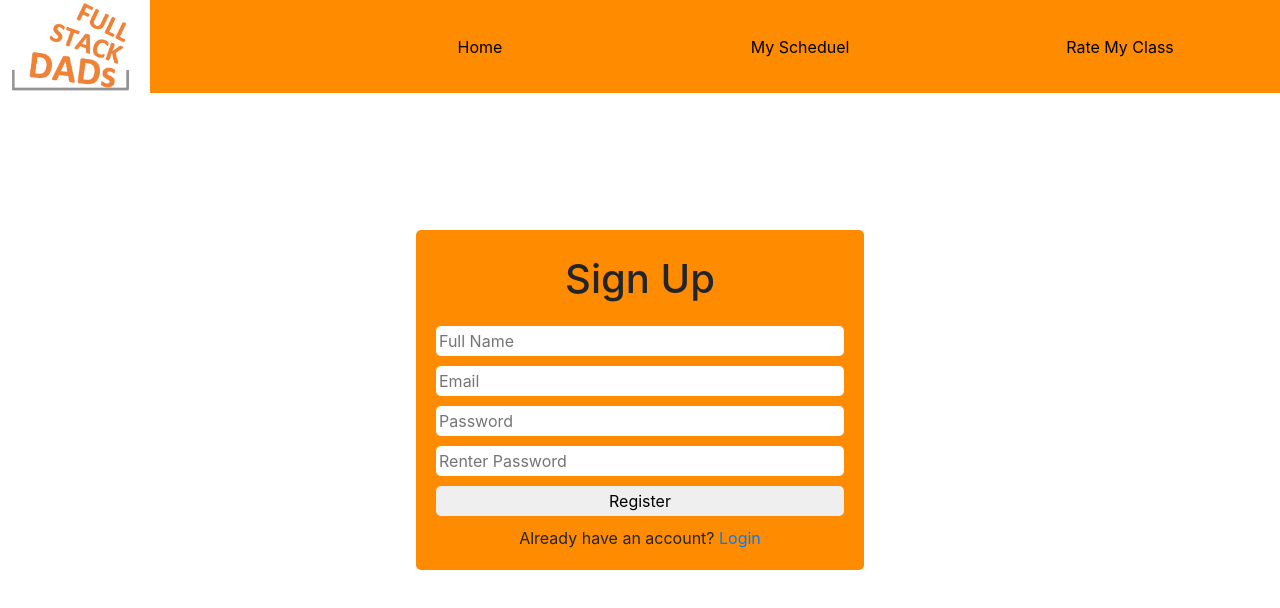
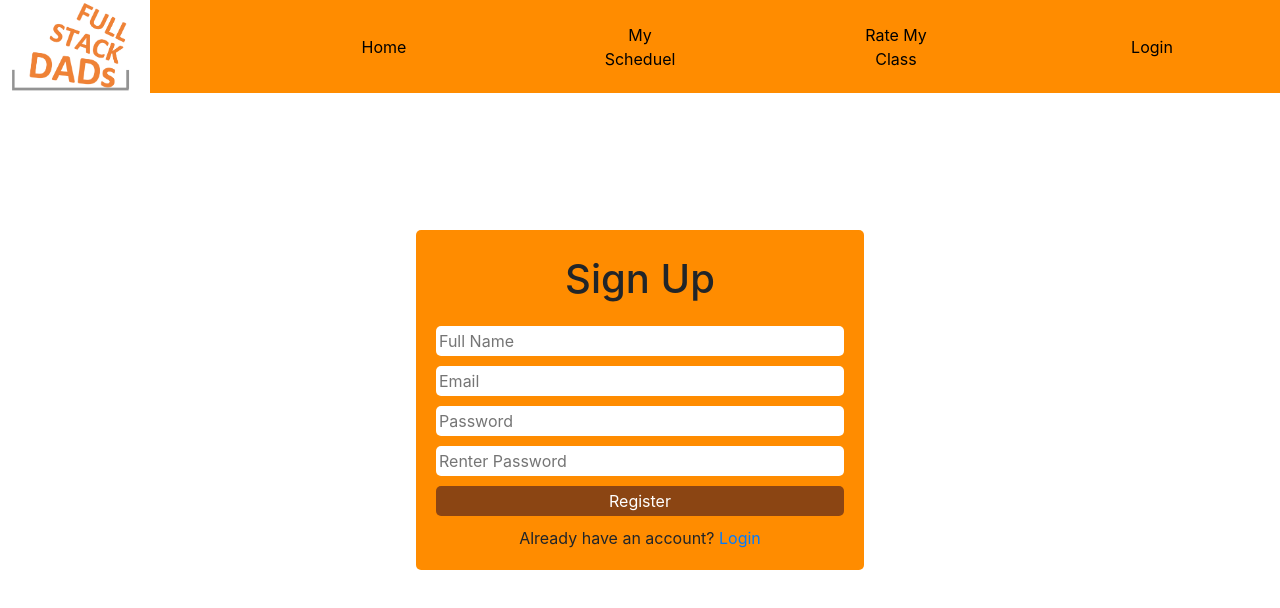
Before and after one commit to uWindsor-3110-Final-Project/Front-End, a React (Create React App) app: page / in a window 1280 px wide. Shown: the top 608 px of the page. Built offline with nearby package versions, Linux system fonts and the light colour scheme.

Commit message:
Switching master bracnh to upstream

```diff
--- a/src/components/navbar.js
+++ b/src/components/navbar.js
@@ -12,6 +12,7 @@ render(){
             <li className='nav-link-li'><Link className='nav-link' to='/'>Home</Link></li>
             <li className='nav-link-li'><Link className='nav-link' to='/scheduel'>My Scheduel</Link></li>
             <li className='nav-link-li'><Link className='nav-link' to='/rate'>Rate My Class</Link></li>
+            <li className='nav-link-li'><Link className='nav-link' to='/rate'>Login</Link></li>
        </ul>
    </nav>
   );
--- a/src/style/homePage.css
+++ b/src/style/homePage.css
@@ -34,8 +34,11 @@
     border:none;
     border-radius: 5px;
     outline:0;
+    background-color:#8B4513;
+    color:white;
 }
 
 .form-button:hover{
-    background-color:white
+    background-color:#CD853F;
+    color:white;
 }
```
